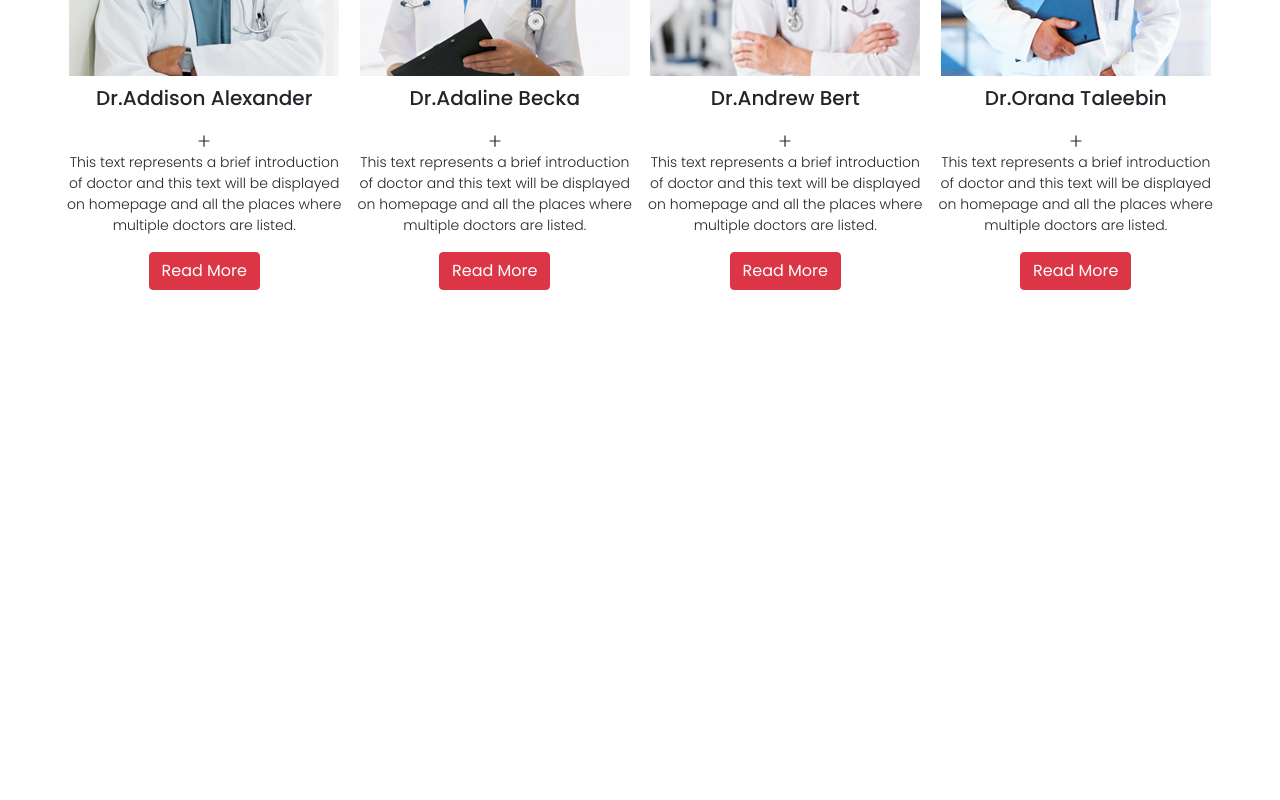
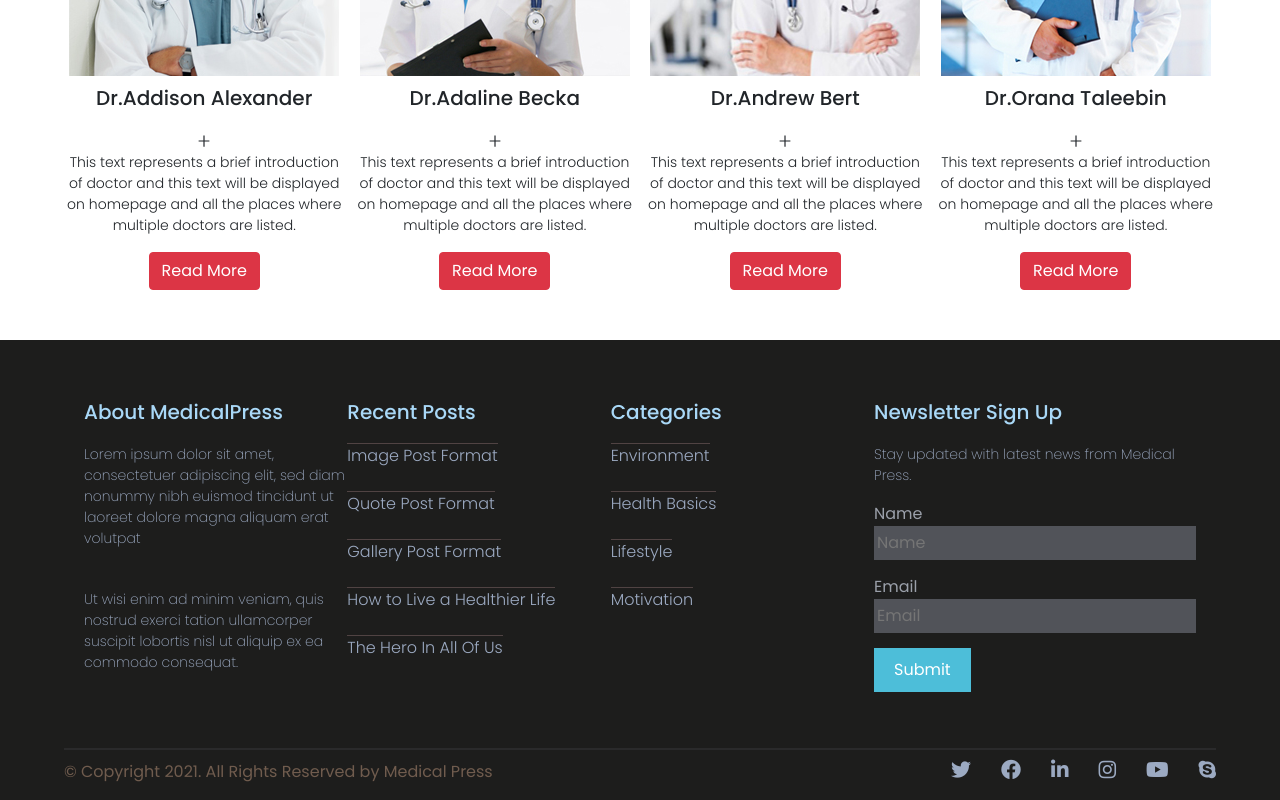
Before and after one commit to kawsar007/health-care, a React (Create React App) app: page / in a window 1280 px wide. Shown: the part 1601-2401 px from the top of the page. Before the commit the page ends 1911 px from the top, so only its background shows below. Built offline with nearby package versions, Linux system fonts and the light colour scheme.

Commit message:
Added Footer

```diff
--- a/src/App.js
+++ b/src/App.js
@@ -1,6 +1,7 @@
 import './App.css';
 import Announcement from './components/announcement/Announcement';
 import CarouselSlider from './components/carousel/CarouselSlider';
+import Footer from './components/footer/Footer';
 import Header from './components/header/Header';
 import ServicesType from './components/services-type/ServicesType';
 import Specialists from './components/specialists/Specialists';
@@ -13,6 +14,7 @@ function App() {
       <CarouselSlider/>
       <ServicesType/>
       <Specialists/>
+      <Footer/>
     </div>
   );
 }
--- /dev/null
+++ b/src/components/footer/Footer.css
@@ -0,0 +1,101 @@
+.footer-container {
+  background-color: rgb(29, 29, 28);
+  margin-top: 30px;
+}
+
+.footer {
+  display: grid;
+  grid-template-columns: repeat(4, 1fr);
+  width: 90%;
+  margin: 0 auto;
+  padding: 40px 20px;
+}
+
+.footer-title {
+  color: #a9d8f7;
+  margin: 20px auto;
+}
+
+.footer-paragraph {
+  color: #9caac2;
+  font-weight: 200;
+  font-size: 14px;
+  word-wrap: break-word;
+}
+
+.listItem {
+  font-size: 16px;
+  font-weight: 300;
+  color: #9caac2;
+  border-top: 1px solid rgb(80, 67, 67);
+}
+
+/* Form */
+label {
+  color: #9ba0aa;
+}
+
+input {
+  padding: 5px 3px;
+  border: none;
+  background-color: #515359;
+  margin-bottom: 15px;
+}
+
+.primary-btn {
+  padding: 10px 20px;
+  background-color: #4dbed9;
+  color: #fff;
+  border: none;
+}
+
+hr {
+  border: 1px solid #515359;
+  width: 90%;
+  margin: 0 auto;
+}
+
+.sub-footer {
+  display: flex;
+  justify-content: space-between;
+  flex-wrap: wrap;
+  width: 90%;
+  margin: 0 auto;
+}
+
+.sub-footer-left p {
+  color: #705c4e;
+  margin-top: 10px;
+}
+
+.sub-footer-right i {
+  font-size: 20px;
+  margin-left: 30px;
+  margin-top: 10px;
+  color: #9caac2;
+  cursor: pointer;
+}
+
+.sub-footer-right i:hover {
+  color: #fff;
+}
+
+@media screen and (max-width: 880px) {
+  .footer {
+    display: grid;
+    grid-template-columns: repeat(2, 1fr);
+    width: 90%;
+    margin: 0 auto;
+    padding: 20px 10px;
+  }
+}
+
+@media screen and (max-width: 480px) {
+  .footer {
+    display: grid;
+    grid-template-columns: 1fr;
+    width: 90%;
+    margin: 0 auto;
+    padding: 10px 5px;
+  }
+}
--- /dev/null
+++ b/src/components/footer/Footer.js
@@ -0,0 +1,58 @@
+import React from 'react';
+import './Footer.css';
+
+function Footer() {
+    return (
+        <div className="footer-container">
+            <div className="footer">
+                <div className="one">
+                    <h5 className="footer-title">About MedicalPress</h5>
+                    <p className="footer-paragraph">Lorem ipsum dolor sit amet, consectetuer adipiscing elit, sed diam nonummy nibh euismod tincidunt ut laoreet dolore magna aliquam erat volutpat</p><br/>
+                    <p className="footer-paragraph">Ut wisi enim ad minim veniam, quis nostrud exerci tation ullamcorper suscipit lobortis nisl ut aliquip ex ea commodo consequat.</p>
+                </div>
+                <div className="two">
+                    <h5 className="footer-title">Recent Posts</h5>
+                    <span className="listItem">Image Post Format</span><br/><br/>
+                    <span className="listItem">Quote Post Format</span><br/><br/>
+                    <span className="listItem">Gallery Post Format</span><br/><br/>
+                    <span className="listItem">How to Live a Healthier Life</span><br/><br/>
+                    <span className="listItem">The Hero In All Of Us</span><br/><br/><br/>
+                </div>
+                <div className="three">
+                <h5 className="footer-title">Categories</h5>
+                    <span className="listItem">Environment</span><br/><br/>
+                    <span className="listItem">Health Basics</span><br/><br/>
+                    <span className="listItem">Lifestyle</span><br/><br/>
+                    <span className="listItem">Motivation</span><br/><br/>
+                </div>
+                <div className="four">
+                    <h5 className="footer-title">Newsletter Sign Up</h5>
+                    <p className="footer-paragraph">Stay updated with latest news from Medical Press.</p>
+                    <form>
+                        <label>Name</label><br/>
+                        <input type="text" placeholder="Name"/><br/>
+                        <label>Email</label><br/>
+                        <input type="email" placeholder="Email"/><br/>
+                        <button type="submit" className="primary-btn">Submit</button>
+                    </form>
+                </div>
+            </div>
+            <hr/>
+            <div className="sub-footer">
+                <div className="sub-footer-left">
+                    <p>© Copyright 2021. All Rights Reserved by Medical Press</p>
+                </div>
+                <div className="sub-footer-right">
+                    <i class="fab fa-twitter"></i>
+                    <i class="fab fa-facebook"></i>
+                    <i class="fab fa-linkedin-in"></i>
+                    <i class="fab fa-instagram"></i>
+                    <i class="fab fa-youtube"></i>
+                    <i class="fab fa-skype"></i>
+                </div>
+            </div>
+        </div>
+    )
+}
+
+export default Footer
```
